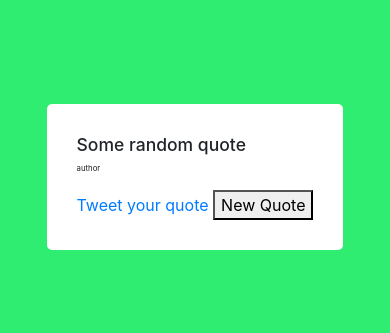
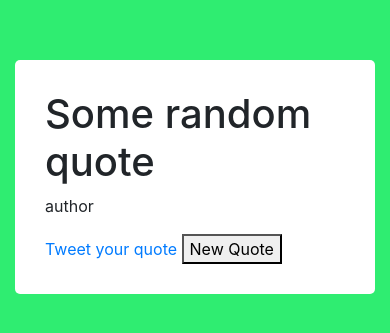
Before and after one commit to carlcorn/carlcorn.github.io, a plain HTML site: page random-quote-machine/index.html in a window 390 px wide. Shown: the part 245-578 px from the top of the page. Drawn offline with nearby package versions, Linux system fonts and the light colour scheme.

Commit message:
finally fixed the issue with mobile devices

```diff
--- a/random-quote-machine/index.html
+++ b/random-quote-machine/index.html
@@ -3,7 +3,7 @@
   <head>
     <!--Required meta tags-->
 	  <meta charset="utf-8">
-    <name="viewport" content="width=device-width, initial-scale=1.0">
+    <meta name="viewport" content="width=device-width, initial-scale=1.0">
     <!-- Bootsrap CSS -->
     <link rel="stylesheet" href="https://stackpath.bootstrapcdn.com/bootstrap/4.2.1/css/bootstrap.min.css" integrity="sha384-GJzZqFGwb1QTTN6wy59ffF1BuGJpLSa9DkKMp0DgiMDm4iYMj70gZWKYbI706tWS" crossorigin="anonymous">
     <link rel="stylesheet" href="./style.css">
--- a/random-quote-machine/style.css
+++ b/random-quote-machine/style.css
@@ -3,9 +3,9 @@ body {
   background-color: #2fed71;
 }
 
-h1 { font-size: 4.5vw; }
+/* h1 { font-size: 4.5vw; }
 h2 { font-size: 3.0vh; }
-p { font-size: 2vmin; }
+p,a,button { font-size: 2vmin; } */
 /* -----------------global classes */
 
 
@@ -19,8 +19,8 @@ p { font-size: 2vmin; }
 
 #quote-box {
   /* max-width: 70vw; */
-  /* max-width: 100%; */
-  /* height: auto; */
+  max-width: 100%;
+  height: auto;
   padding: 30px;
   margin: 0 auto;
   background-color: white;
```
